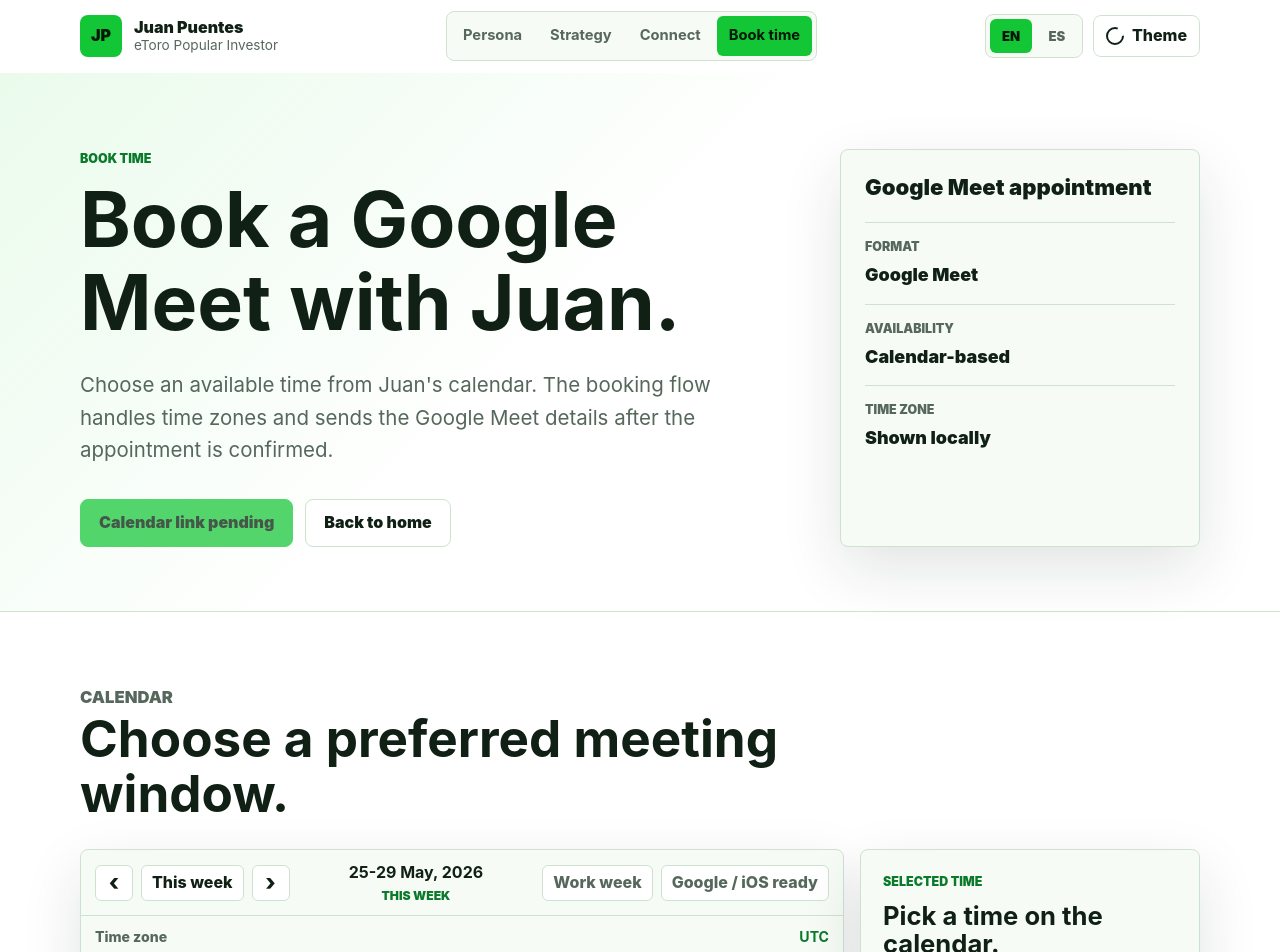
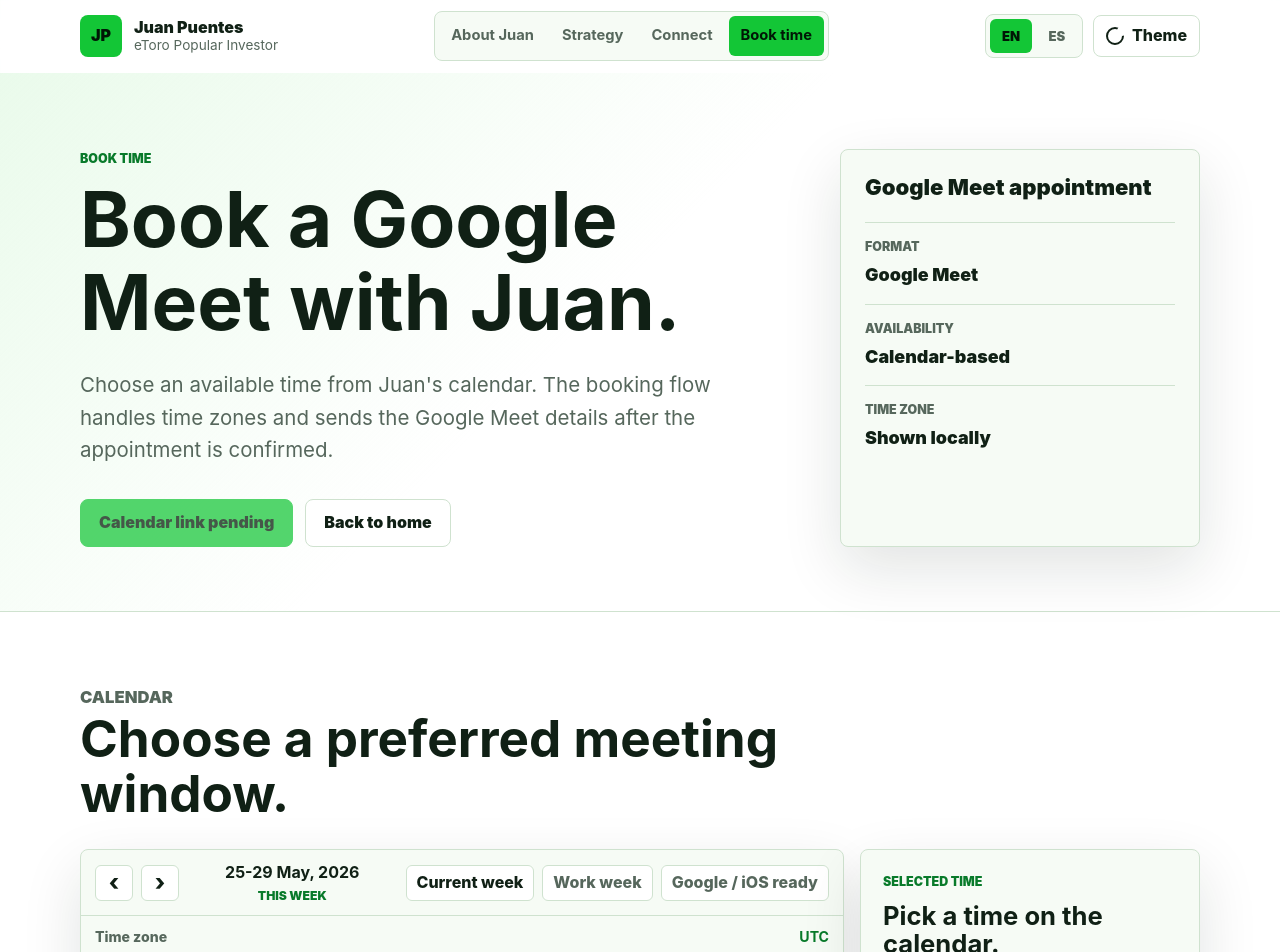
Before and after one commit to Shabs04/juan-puentes-website, a plain HTML site: page booking.html in a window 1280 px wide. Shown: the top 952 px of the page. Drawn offline with Linux system fonts and the light colour scheme.

Commit message:
Refine booking calendar labels

```diff
--- a/booking.html
+++ b/booking.html
@@ -18,8 +18,8 @@
     <title>Book Time With Juan Puentes</title>
     <link rel="canonical" href="https://juanpuentesb.github.io/booking.html">
     <link rel="icon" href="favicon.svg" type="image/svg+xml">
-    <link rel="stylesheet" href="styles.css?v=20260525-week-label">
-    <script defer src="script.js?v=20260525-week-label"></script>
+    <link rel="stylesheet" href="styles.css?v=20260525-current-week">
+    <script defer src="script.js?v=20260525-current-week"></script>
   </head>
   <body data-page="booking">
     <a class="skip-link" href="#main" data-i18n="skipLink">Skip to content</a>
@@ -108,7 +108,6 @@
             <div class="calendar-toolbar" aria-label="Calendar controls">
               <div class="calendar-toolbar-group">
                 <button class="calendar-icon-button" type="button" data-week-action="previous" aria-label="Previous week">&lsaquo;</button>
-                <button class="calendar-today" type="button" data-week-action="today" data-i18n="bookingThisWeek">This week</button>
                 <button class="calendar-icon-button" type="button" data-week-action="next" aria-label="Next week">&rsaquo;</button>
               </div>
               <span class="calendar-range-wrap">
@@ -116,6 +115,7 @@
                 <span class="calendar-relative" data-week-relative>This week</span>
               </span>
               <div class="calendar-toolbar-group">
+                <button class="calendar-current-week" type="button" data-week-action="today" data-i18n="bookingCurrentWeek">Current week</button>
                 <span class="calendar-pill" data-i18n="bookingWorkWeek">Work week</span>
                 <span class="calendar-pill" data-i18n="bookingCalendarReady">Google / iOS ready</span>
               </div>
--- a/script.js
+++ b/script.js
@@ -33,7 +33,7 @@
       themeToLight: "Switch to light theme",
       skipLink: "Skip to content",
       brandRole: "eToro Popular Investor",
-      navPersona: "Persona",
+      navPersona: "About Juan",
       navStrategy: "Strategy",
       navConnect: "Connect",
       navBook: "Book time",
@@ -114,7 +114,7 @@
       bookingFactTimezoneValue: "Shown locally",
       bookingCalendarEyebrow: "Calendar",
       bookingCalendarTitle: "Choose a preferred meeting window.",
-      bookingThisWeek: "This week",
+      bookingCurrentWeek: "Current week",
       bookingRelativeThisWeek: "This week",
       bookingRelativeNextWeek: "Next week",
       bookingRelativeInWeeks: "In {count} weeks",
@@ -152,7 +152,7 @@
       themeToLight: "Cambiar a tema claro",
       skipLink: "Saltar al contenido",
       brandRole: "Inversionista Popular en eToro",
-      navPersona: "Persona",
+      navPersona: "Sobre Juan",
       navStrategy: "Estrategia",
       navConnect: "Conectar",
       navBook: "Reservar",
@@ -233,7 +233,7 @@
       bookingFactTimezoneValue: "Mostrada localmente",
       bookingCalendarEyebrow: "Calendario",
       bookingCalendarTitle: "Elige una ventana de reuni\u00f3n preferida.",
-      bookingThisWeek: "Esta semana",
+      bookingCurrentWeek: "Semana actual",
       bookingRelativeThisWeek: "Esta semana",
       bookingRelativeNextWeek: "Pr\u00f3xima semana",
       bookingRelativeInWeeks: "En {count} semanas",
--- a/styles.css
+++ b/styles.css
@@ -569,7 +569,7 @@
 }
 
 .calendar-icon-button,
-.calendar-today,
+.calendar-current-week,
 .calendar-pill {
   min-height: 36px;
   border: 1px solid var(--line);
@@ -581,7 +581,7 @@
 }
 
 .calendar-icon-button,
-.calendar-today {
+.calendar-current-week {
   cursor: pointer;
 }
 
@@ -592,7 +592,7 @@
   line-height: 1;
 }
 
-.calendar-today,
+.calendar-current-week,
 .calendar-pill {
   padding: 0 10px;
 }
```
Also changed, not shown: index.html (+2 -2 lines).
